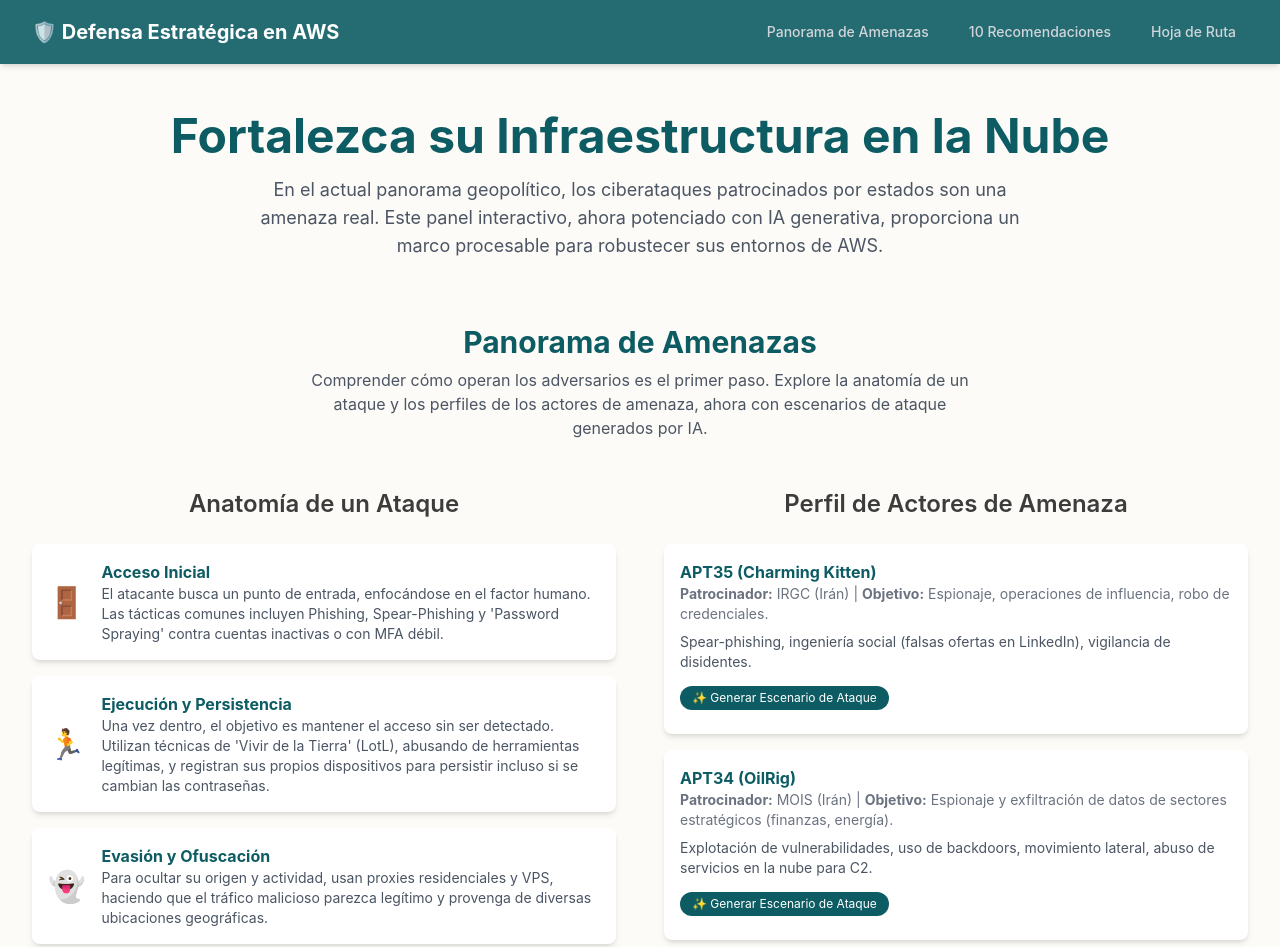
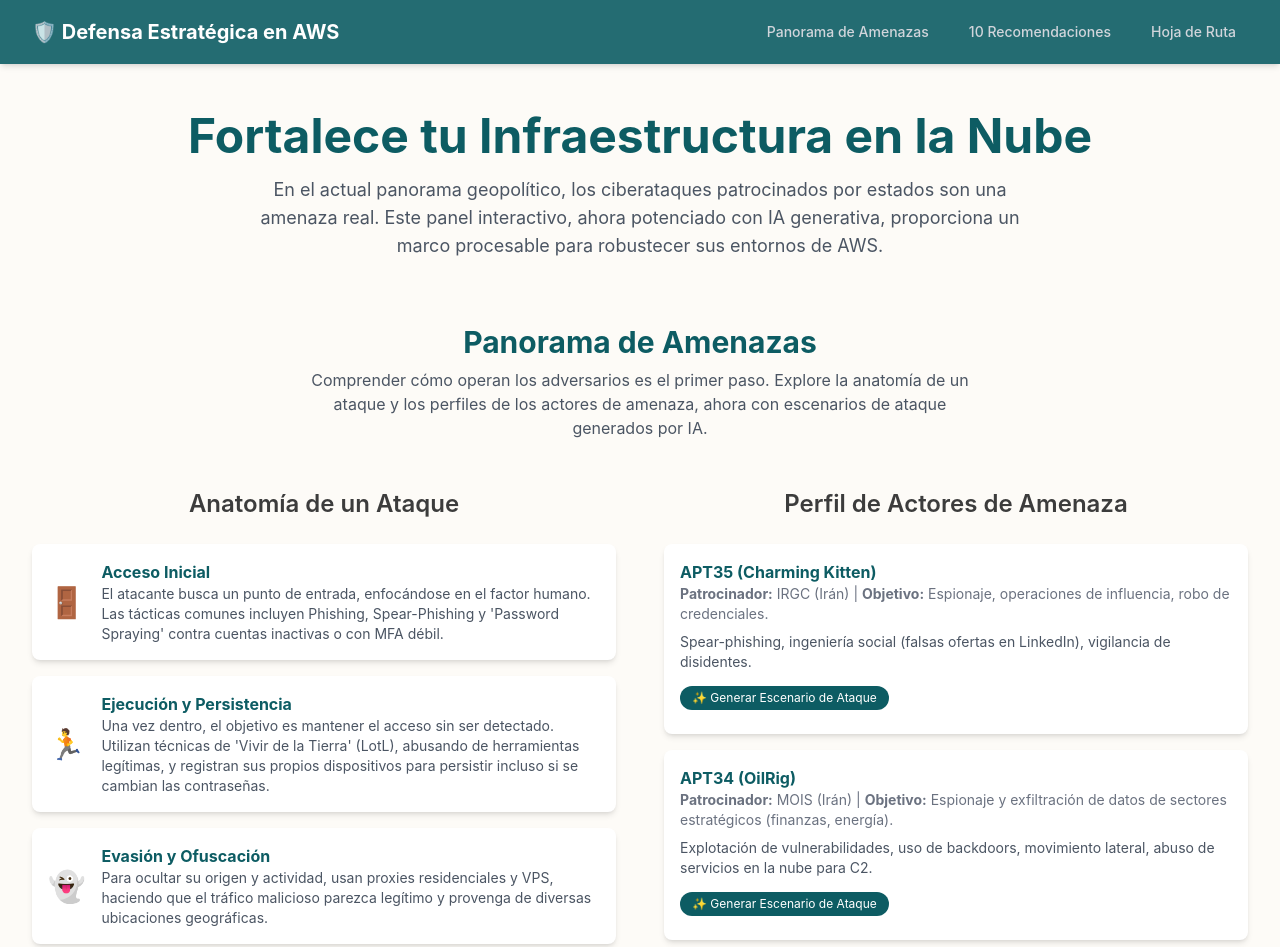
Before and after one commit to hsitadm/top10seguridad, a plain HTML site: page index.html in a window 1280 px wide. Shown: the top 947 px of the page. Drawn offline with nearby package versions, Linux system fonts and the light colour scheme.

Commit message:
actualizar titulo

```diff
--- a/index.html
+++ b/index.html
@@ -36,7 +36,7 @@
     </header>
     <main class="container mx-auto px-4 sm:px-6 lg:px-8 py-8 sm:py-12">
         <section class="text-center mb-16">
-            <h2 class="text-4xl md:text-5xl font-bold text-[#0D5C63] mb-4">Fortalezca su Infraestructura en la Nube</h2>
+            <h2 class="text-4xl md:text-5xl font-bold text-[#0D5C63] mb-4">Fortalece tu Infraestructura en la Nube</h2>
             <p class="max-w-3xl mx-auto text-lg text-gray-600">
                 En el actual panorama geopolítico, los ciberataques patrocinados por estados son una amenaza real. Este panel interactivo, ahora potenciado con IA generativa, proporciona un marco procesable para robustecer sus entornos de AWS.
             </p>
```
